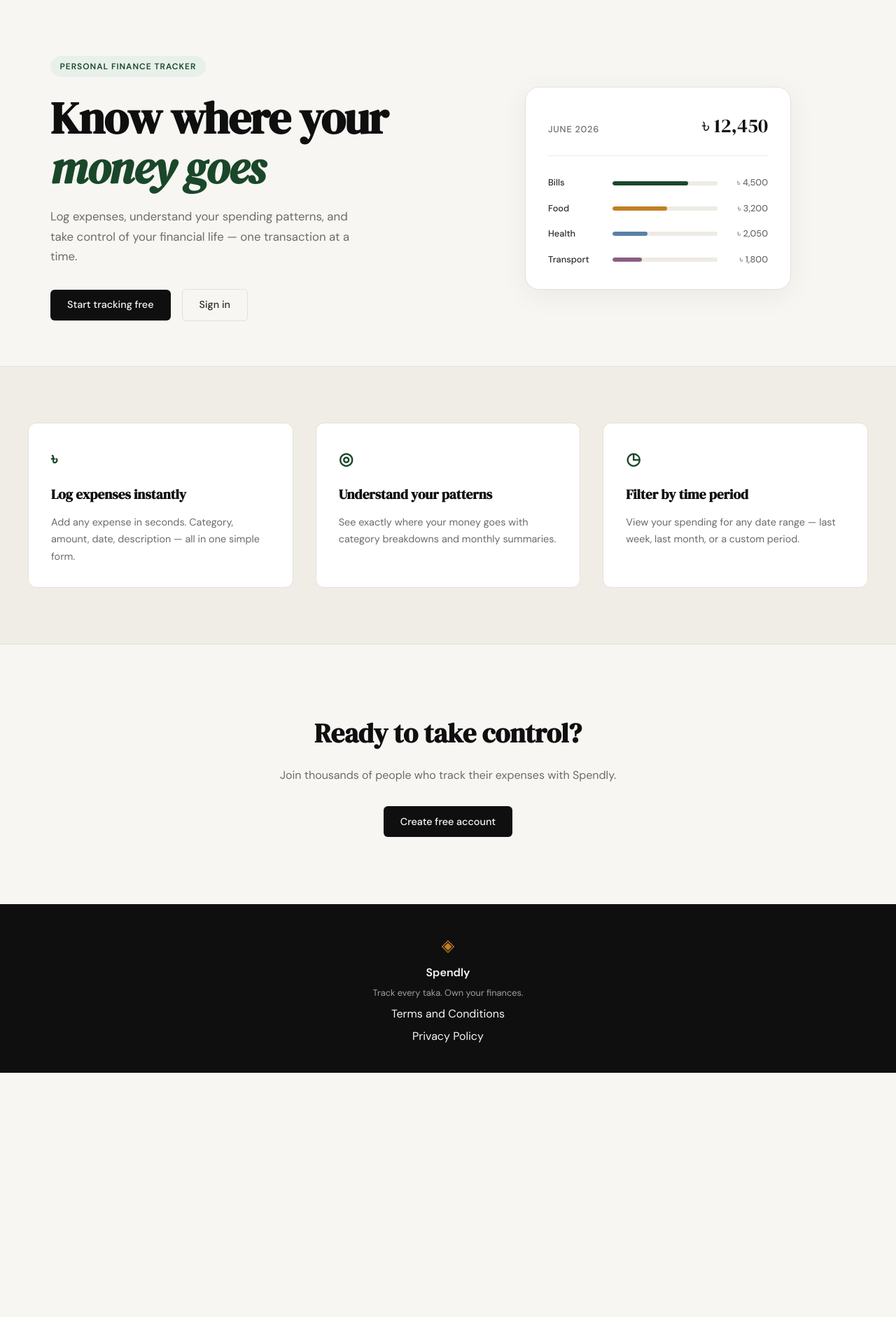
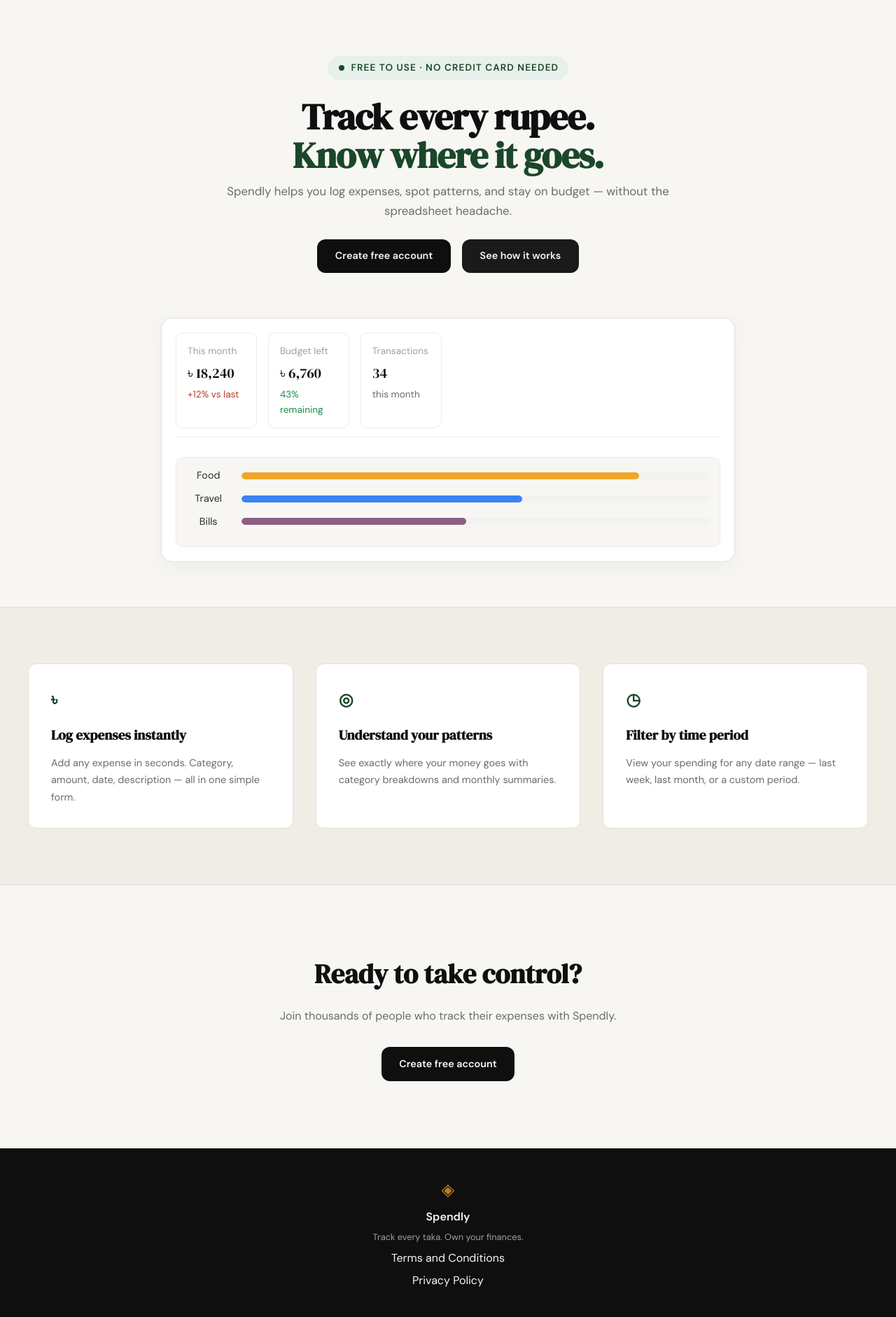
Before and after one commit to nadim45448/Spendly, a Flask app: page / in a window 1280 px wide. Shown: the part 61-1943 px from the top of the page at 70% size. Before the commit the page ends 1594 px from the top, so only its background shows below. Run offline with Flask 3, Linux system fonts and the light colour scheme.

Commit message:
landing: redesign hero section to match mockup
Co-authored-by: Copilot <223556219+Copilot@users.noreply.github.com>

```diff
--- /dev/null
+++ b/static/css/landing.css
@@ -0,0 +1,77 @@
+/* Overrides and hero-specific styles to match provided design */
+.hero {
+    padding: 5rem 2rem 4rem;
+    display: grid;
+    grid-template-columns: 1fr;
+    gap: 2.5rem;
+    align-items: center;
+    max-width: 900px;
+    margin: 0 auto;
+    text-align: center;
+}
+
+.hero-inner { max-width: 760px; margin: 0 auto; }
+
+/* Badge */
+.hero-badge {
+    display: inline-flex;
+    align-items: center;
+    gap: 0.6rem;
+    background: var(--accent-light);
+    color: var(--accent);
+    padding: 0.4rem 0.85rem;
+    border-radius: 999px;
+    font-weight: 600;
+    font-size: 0.85rem;
+    margin: 0 auto 1rem auto;
+}
+.badge-dot {
+    width: 8px; height: 8px; border-radius: 50%; background: var(--accent); display: inline-block; margin-left: 2px;
+}
+
+/* Title */
+.hero-title { font-family: var(--font-display); font-size: clamp(2.25rem, 5vw, 3.25rem); line-height: 1.05; margin: 0.6rem 0; color: var(--ink); }
+.hero-title em { display: block; color: var(--accent); font-style: normal; font-weight: 600; font-size: clamp(2.25rem, 5vw, 3.25rem); }
+
+/* Subtitle */
+.hero-subtitle { color: var(--ink-muted); font-size: 1.05rem; margin-bottom: 1.6rem; max-width: 720px; margin-left: auto; margin-right: auto; }
+
+/* Actions */
+.hero-actions { display: flex; gap: 1rem; justify-content: center; margin-bottom: 1.5rem; }
+.btn-primary { background: #0f0f0f; color: var(--paper); padding: 0.8rem 1.6rem; border-radius: 12px; font-weight: 600; }
+.btn-primary:hover { background: #111; }
+.btn-secondary { background: #0f0f0f; opacity: 0.95; }
+
+/* Mock card */
+.hero-visual { display: flex; justify-content: center; }
+.mock-card-large { background: var(--paper-card); border-radius: 16px; padding: 1.25rem 1.25rem; width: 100%; max-width: 820px; border: 1px solid var(--border); box-shadow: 0 8px 30px rgba(0,0,0,0.04); }
+.mock-card-header { padding-bottom: 0.75rem; border-bottom: 1px solid var(--border-soft); }
+
+.mock-stats { display: flex; gap: 1rem; justify-content: space-between; }
+.stat { background: #fff; padding: 0.9rem 1rem; border-radius: 10px; width: 32%; border: 1px solid var(--border-soft); text-align: left; }
+.stat-label { font-size: 0.85rem; color: var(--ink-faint); }
+.stat-value { font-family: var(--font-display); font-size: 1.25rem; color: var(--ink); margin-top: 0.3rem; }
+.stat-note { font-size: 0.85rem; color: var(--ink-muted); margin-top: 0.25rem; }
+.stat-note-negative { color: #c0392b; }
+.stat-note-positive { color: #1a8f48; }
+
+.mock-bars-overview { margin-top: 1rem; padding: 0.9rem; border-radius: 10px; background: var(--paper); border: 1px solid var(--border-soft); }
+.bar-row { display: flex; align-items: center; gap: 1rem; margin-bottom: 0.6rem; }
+.bar-label { width: 70px; color: var(--ink-soft); font-size: 0.9rem; }
+.bar-track { background: #f2f2f2; border-radius: 999px; height: 10px; width: 100%; overflow: hidden; }
+.bar { height: 100%; border-radius: 999px; }
+.bar.food { background: #f0a62a; }
+.bar.travel { background: #3b82f6; }
+.bar.bills { background: #8b5e83; }
+
+/* Responsive tweaks */
+@media (min-width: 900px) {
+    .hero { grid-template-columns: 1fr; }
+    .mock-stats { gap: 1rem; }
+}
+
+@media (max-width: 600px) {
+    .hero-title { font-size: 1.8rem; }
+    .stat { width: 100%; }
+    .mock-stats { flex-direction: column; }
+}
--- a/templates/landing.html
+++ b/templates/landing.html
@@ -5,56 +5,64 @@
 {% block content %}
 
 <section class="hero">
+    <style>@import url("{{ url_for('static', filename='css/landing.css') }}");</style>
     <div class="hero-inner">
-        <div class="hero-badge">Personal Finance Tracker</div>
+        <div class="hero-badge">
+            <span class="badge-dot"></span>
+            Free to use · No credit card needed
+        </div>
+
         <h1 class="hero-title">
-            Know where your<br>
-            <em>money goes</em>
+            Track every rupee.<br>
+            <em>Know where it goes.</em>
         </h1>
+
         <p class="hero-subtitle">
-            Log expenses, understand your spending patterns,
-            and take control of your financial life —
-            one transaction at a time.
+            Spendly helps you log expenses, spot patterns, and stay
+            on budget — without the spreadsheet headache.
         </p>
+
         <div class="hero-actions">
-            <a href="{{ url_for('register') }}" class="btn-primary">Start tracking free</a>
-            <a href="{{ url_for('login') }}" class="btn-ghost">Sign in</a>
+            <a href="{{ url_for('register') }}" class="btn-primary">Create free account</a>
+            <a href="#" class="btn-primary btn-secondary">See how it works</a>
         </div>
     </div>
+
     <div class="hero-visual">
-        <div class="mock-card">
+        <div class="mock-card mock-card-large">
+            <!-- simplified visual to match hero screenshot -->
             <div class="mock-card-header">
-                <span class="mock-label">June 2026</span>
-                <span class="mock-total"> ৳ 12,450</span>
+                <div class="mock-stats">
+                    <div class="stat">
+                        <div class="stat-label">This month</div>
+                        <div class="stat-value">৳ 18,240</div>
+                        <div class="stat-note stat-note-negative">+12% vs last</div>
+                    </div>
+                    <div class="stat">
+                        <div class="stat-label">Budget left</div>
+                        <div class="stat-value">৳ 6,760</div>
+                        <div class="stat-note stat-note-positive">43% remaining</div>
+                    </div>
+                    <div class="stat">
+                        <div class="stat-label">Transactions</div>
+                        <div class="stat-value">34</div>
+                        <div class="stat-note">this month</div>
+                    </div>
+                </div>
             </div>
-            <div class="mock-bars">
-                <div class="mock-bar-row">
-                    <span class="mock-cat">Bills</span>
-                    <div class="mock-bar-track">
-                        <div class="mock-bar" style="width: 72%"></div>
-                    </div>
-                    <span class="mock-amt"> ৳ 4,500</span>
+
+            <div class="mock-bars-overview">
+                <div class="bar-row">
+                    <span class="bar-label">Food</span>
+                    <div class="bar-track"><div class="bar food" style="width:85%"></div></div>
                 </div>
-                <div class="mock-bar-row">
-                    <span class="mock-cat">Food</span>
-                    <div class="mock-bar-track">
-                        <div class="mock-bar mock-bar-2" style="width: 52%"></div>
-                    </div>
-                    <span class="mock-amt"> ৳ 3,200</span>
+                <div class="bar-row">
+                    <span class="bar-label">Travel</span>
+                    <div class="bar-track"><div class="bar travel" style="width:60%"></div></div>
                 </div>
-                <div class="mock-bar-row">
-                    <span class="mock-cat">Health</span>
-                    <div class="mock-bar-track">
-                        <div class="mock-bar mock-bar-3" style="width: 33%"></div>
-                    </div>
-                    <span class="mock-amt"> ৳ 2,050</span>
-                </div>
-                <div class="mock-bar-row">
-                    <span class="mock-cat">Transport</span>
-                    <div class="mock-bar-track">
-                        <div class="mock-bar mock-bar-4" style="width: 28%"></div>
-                    </div>
-                    <span class="mock-amt"> ৳ 1,800</span>
+                <div class="bar-row">
+                    <span class="bar-label">Bills</span>
+                    <div class="bar-track"><div class="bar bills" style="width:48%"></div></div>
                 </div>
             </div>
         </div>
```
